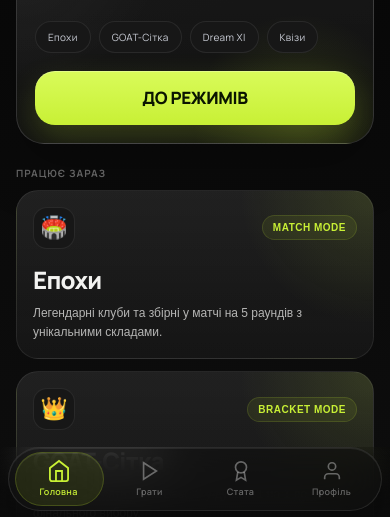
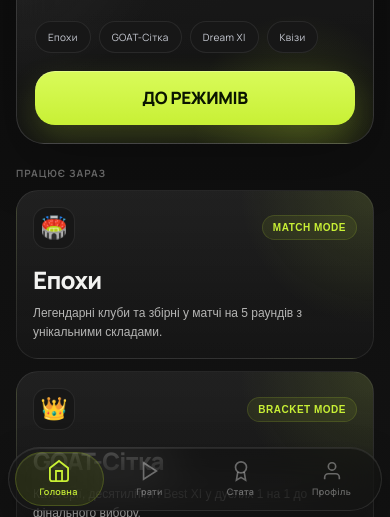
Before and after one commit to artemshundrik/football-legends, a website with bundled scripts: page index.html in a window 390 px wide. Shown: the part 327-844 px from the top of the page. Built offline with nearby package versions, Linux system fonts and the light colour scheme; no server answers.

Commit message:
Fix iPhone safe-area background bleed

```diff
--- a/css/main.css
+++ b/css/main.css
@@ -93,7 +93,9 @@
 html, body {
   height: 100%;
   height: -webkit-fill-available;
-  background: var(--bg);
+  background:
+    radial-gradient(circle at top right, rgba(200,240,53,0.12), transparent 26%),
+    linear-gradient(180deg, #0b0b0b 0%, #121212 100%);
   color: var(--text);
   font-family: var(--font-body);
   font-size: 14px;
@@ -107,7 +109,9 @@ html, body {
   flex-direction: column;
   overflow: hidden;
   position: relative;
-  background: linear-gradient(180deg, #060606 0%, #0d0d0d 100%);
+  background:
+    radial-gradient(circle at top right, rgba(200,240,53,0.12), transparent 26%),
+    linear-gradient(180deg, #0b0b0b 0%, #121212 100%);
 }
 #app::before,
 #app::after {
@@ -120,6 +124,7 @@ html, body {
   inset: 0;
   display: flex;
   flex-direction: column;
+  background: inherit;
   opacity: 0;
   pointer-events: none;
   transition: opacity 0.25s ease, transform 0.25s ease;
@@ -290,17 +295,6 @@ html, body {
   z-index: 1000;
   padding: 0 8px 0;
   pointer-events: none;
-  overflow: hidden;
-}
-.bottom-nav::before {
-  content: "";
-  position: absolute;
-  inset: 0;
-  background:
-    linear-gradient(180deg, rgba(6,6,6,0) 0%, rgba(6,6,6,0.12) 18%, rgba(10,10,10,0.68) 60%, rgba(12,12,12,0.92) 100%);
-  pointer-events: none;
-  backdrop-filter: blur(18px) saturate(160%);
-  -webkit-backdrop-filter: blur(18px) saturate(160%);
 }
 .bottom-nav-shell {
   position: relative;
```
